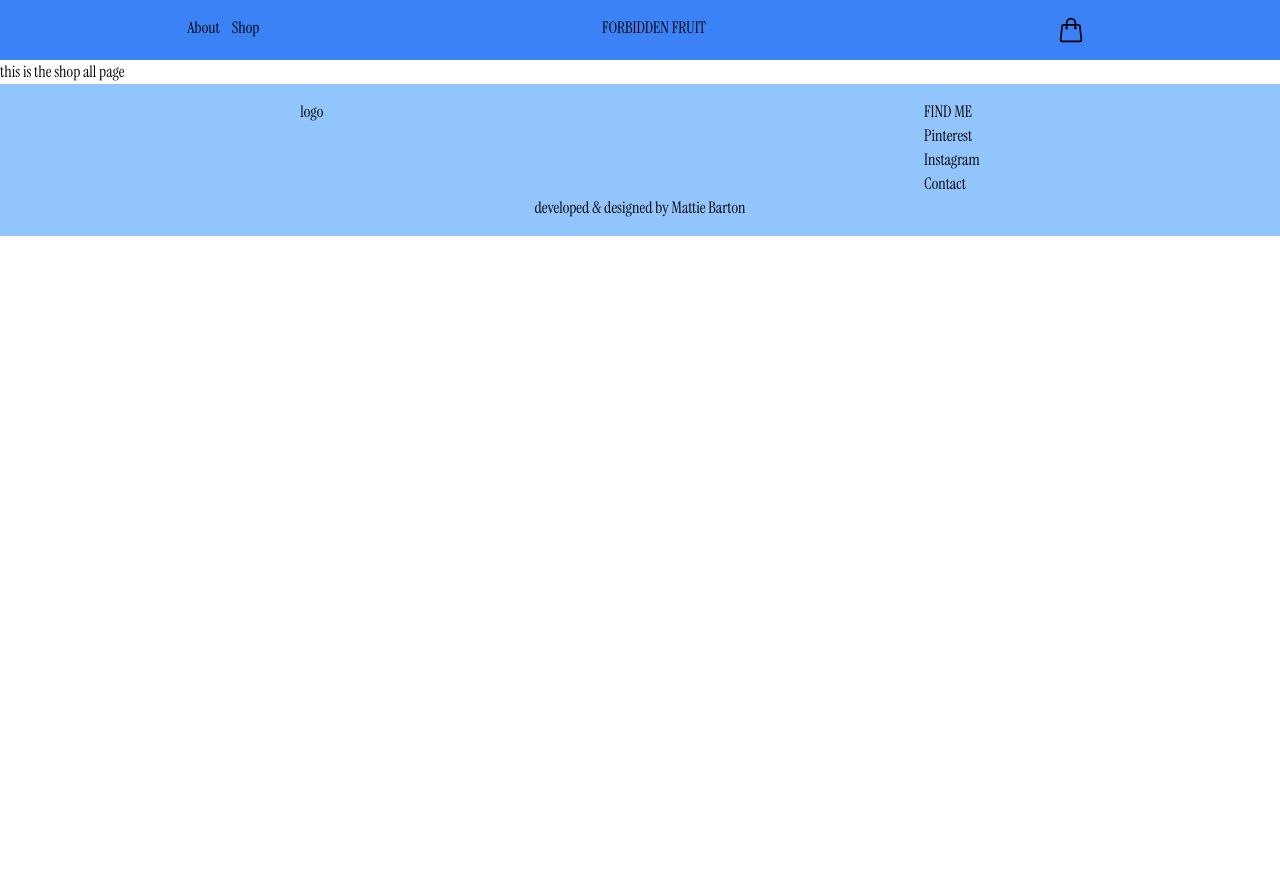
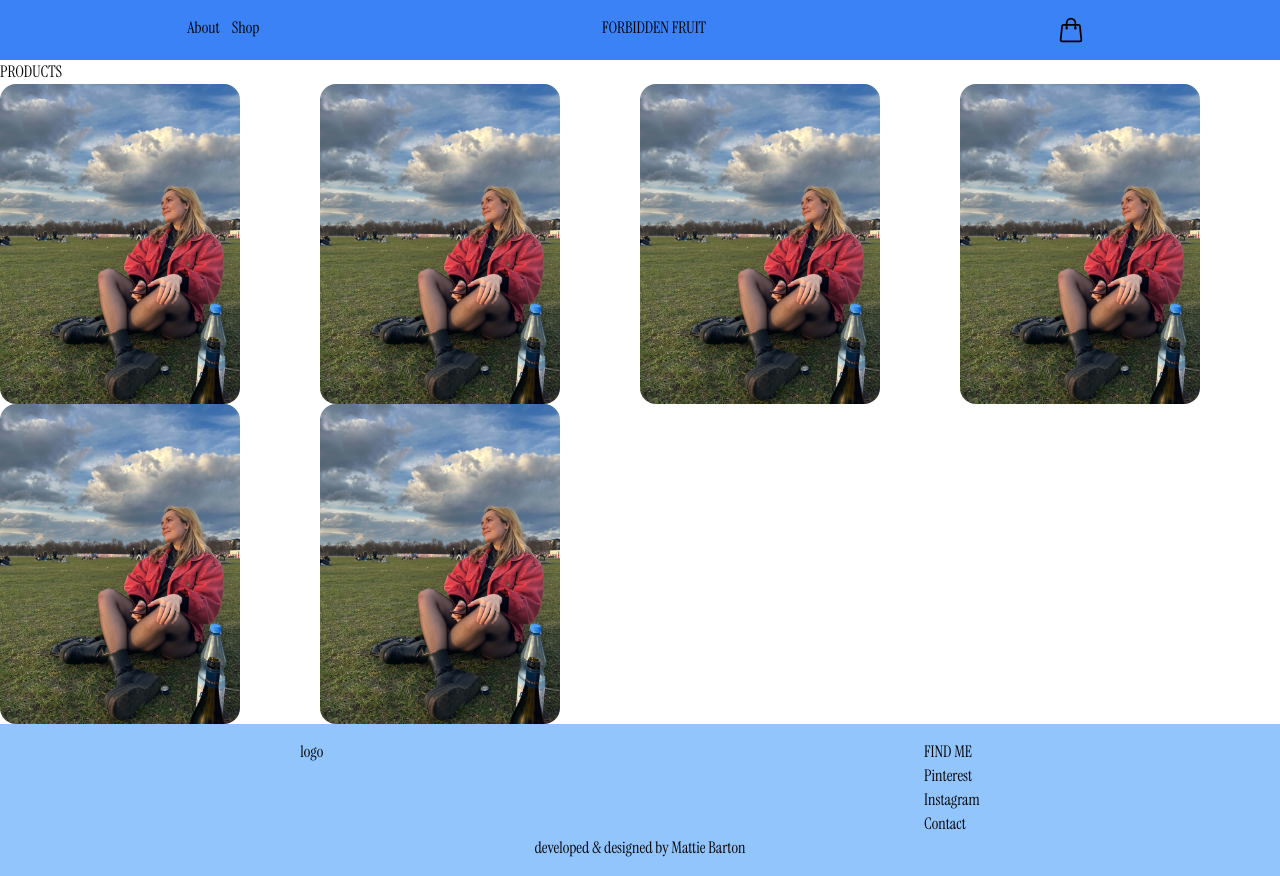
Before and after one commit to maitlandbarton/forbidden-fruit, a React (Create React App) app: page /shop in a window 1280 px wide. Before the commit the page ends 800 px from the top, so only its background shows below. Built offline with nearby package versions, Linux system fonts and the light colour scheme.

Commit message:
created item context, item grid, added content to shop all page

```diff
--- a/public/index.html
+++ b/public/index.html
@@ -2,14 +2,14 @@
 <html lang="en">
   <head>
     <meta charset="utf-8" />
-    <link rel="icon" href="%PUBLIC_URL%/favicon.ico" />
+    <link rel="icon" href="https://em-content.zobj.net/thumbs/240/apple/354/peach_1f351.png" />
     <meta name="viewport" content="width=device-width, initial-scale=1" />
     <meta name="theme-color" content="#000000" />
     <meta
-      name="description"
-      content="Web site created using create-react-app"
+      name="forbidden fruit berlin"
+      content="forbidden fruit embroidery"
     />
-    <link rel="apple-touch-icon" href="%PUBLIC_URL%/logo192.png" />
+    <link rel="apple-touch-icon" href="https://em-content.zobj.net/thumbs/240/apple/354/peach_1f351.png" />
     <!--
       manifest.json provides metadata used when your web app is installed on a
       user's mobile device or desktop. See https://developers.google.com/web/fundamentals/web-app-manifest/
@@ -24,7 +24,7 @@
       work correctly both with client-side routing and a non-root public URL.
       Learn how to configure a non-root public URL by running `npm run build`.
     -->
-    <title>React App</title>
+    <title>forbidden fruit</title>
   </head>
   <body>
     <noscript>You need to enable JavaScript to run this app.</noscript>
--- a/src/components/InstaSlide.js
+++ b/src/components/InstaSlide.js
@@ -3,7 +3,6 @@ import { InstaSlideContext } from "../context/InstaSlideContext";
 
 const InstaSlide = () => {
   const  {instaSlide}  = useContext(InstaSlideContext);
-  console.log(instaSlide);
 
   return (
     <div className="snap-x flex overflow-x-auto space-x-6 px-5 my-5">
--- /dev/null
+++ b/src/components/ItemGrid.js
@@ -0,0 +1,17 @@
+import { useContext } from "react";
+import { ItemDataContext } from "../context/ItemDataContext";
+
+const ItemGrid = () => {
+    const {item} = useContext(ItemDataContext);
+    console.log(item);
+
+    return (
+        <div className="grid grid-cols-4 w-screen">
+            {item.map((obj) => (
+                <img src={obj.img} className="rounded-2xl w-60"></img>
+            ))}
+        </div>
+    )
+}
+
+export default ItemGrid;
--- /dev/null
+++ b/src/context/ItemDataContext.js
@@ -0,0 +1,16 @@
+import { itemData } from "../data/itemData";
+import { useState, createContext } from "react";
+
+export const ItemDataContext = createContext();
+
+export const ItemDataProvider = ({ children }) => {
+    const [item, setItem] = useState(itemData);
+
+    return (
+        <ItemDataContext.Provider
+            value={{item, setItem}}>
+                { children }
+        </ItemDataContext.Provider>
+    )
+
+}
--- a/src/data/itemData.js
+++ b/src/data/itemData.js
@@ -0,0 +1,46 @@
+import example from "../images/example.jpg"
+
+export const itemData = [
+    {
+        id: 1,
+        img: example,
+        name: 'Citrussy - orange',
+        description: 'hand embroidered fruit vulva in a 3.5in hoop',
+        price: 48,
+    },
+    {
+        id: 2,
+        img: example,
+        name: 'Citrussy - grapefruit',
+        description: 'hand embroidered fruit vulva in a 3.5in hoop',
+        price: 48,
+    },
+    {
+        id: 3,
+        img: example,
+        name: 'Pomegranate',
+        description: 'hand embroidered fruit vulva in a 3.5in hoop',
+        price: 48,
+    },
+    {
+        id: 4,
+        img: example,
+        name: 'Coconussy',
+        description: 'hand embroidered fruit vulva in a 3.5in hoop',
+        price: 48,
+    },
+    {
+        id: 5,
+        img: example,
+        name: 'Papaya',
+        description: 'hand embroidered fruit vulva in a 3.5in hoop',
+        price: 48,
+    },
+    {
+        id: 6,
+        img: example,
+        name: 'Kiwi',
+        description: 'hand embroidered fruit vulva in a 3.5in hoop',
+        price: 48,
+    },
+]
--- a/src/pages/ShopAll.js
+++ b/src/pages/ShopAll.js
@@ -1,5 +1,15 @@
+import ItemGrid from "../components/ItemGrid";
+import { ItemDataProvider } from "../context/ItemDataContext";
+
 function ShopAll() {
-    return <h1>this is the shop all page</h1>
+    return (
+        <div>
+            <h1>PRODUCTS</h1>
+            <ItemDataProvider>
+            <ItemGrid/>
+            </ItemDataProvider>
+        </div>
+    )
 }
 
 export default ShopAll;
```
